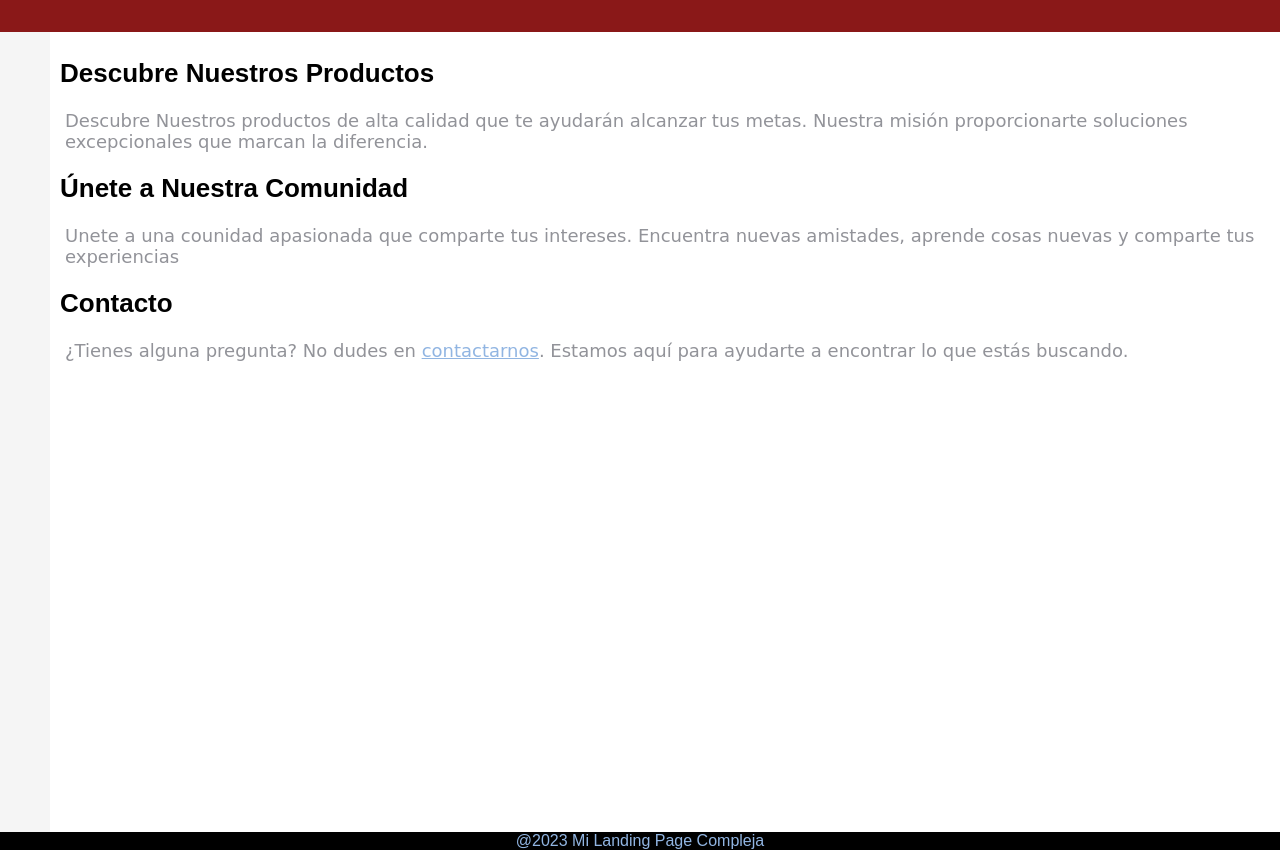
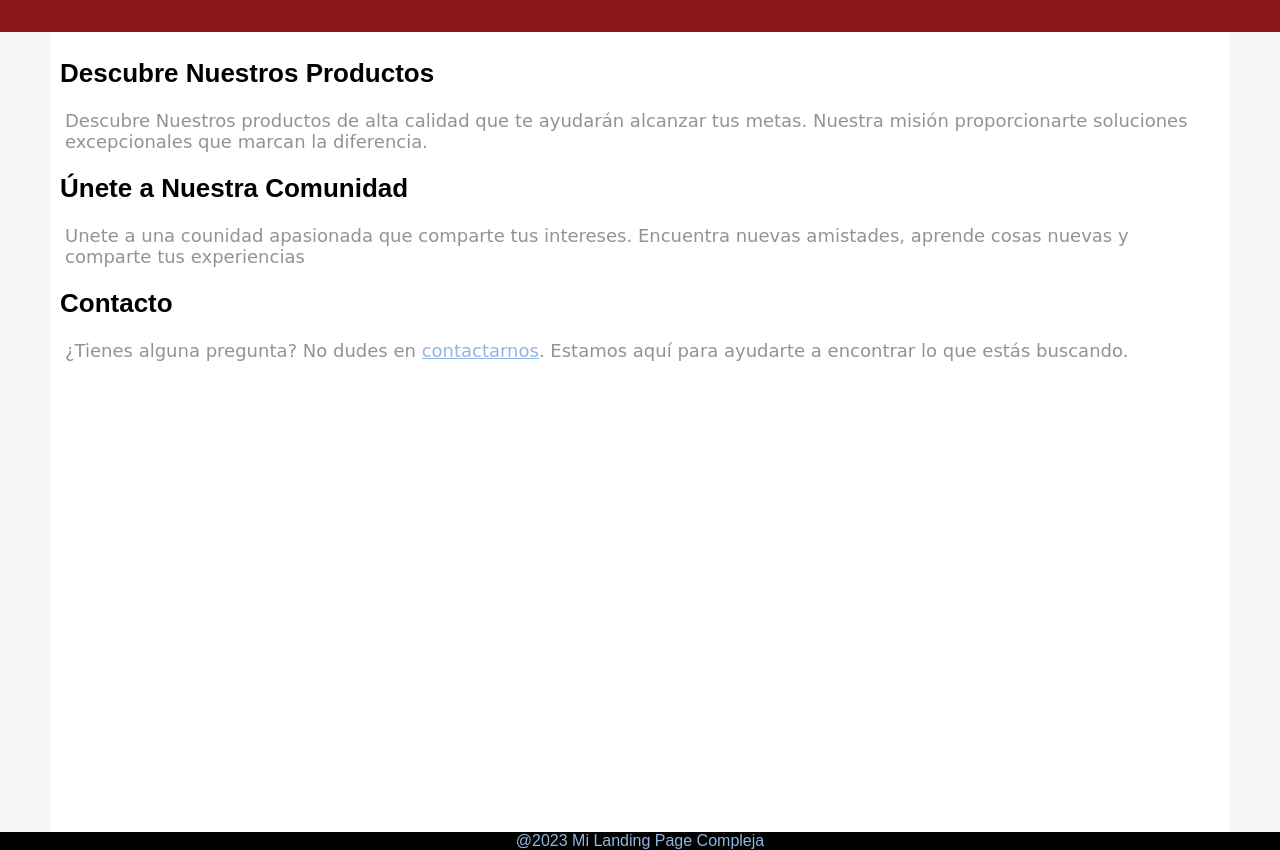
Before and after one commit to AndresGamboa11/semana_4_S_Informacion, a plain HTML site: page index.html in a window 1280 px wide. Shown: the part 81-931 px from the top of the page. Drawn offline with Linux system fonts and the light colour scheme.

Commit message:
modificacion css

```diff
--- a/styles/style.css
+++ b/styles/style.css
@@ -26,7 +26,7 @@ h1{
 main{
     padding: 10px;
     border-left: 50px rgba(245,245,245,255) solid;
-    border-right: 50px rgba(245,245,245,255);
+    border-right: 50px rgba(245,245,245,255) solid;
     height: 100%;
     width: 100%;
     background-color: #ffffff;
@@ -48,6 +48,7 @@ a{
 
 }
 footer{
+    width: 100%;
     background-color: black;
     color: white;
     text-align: center;
```
